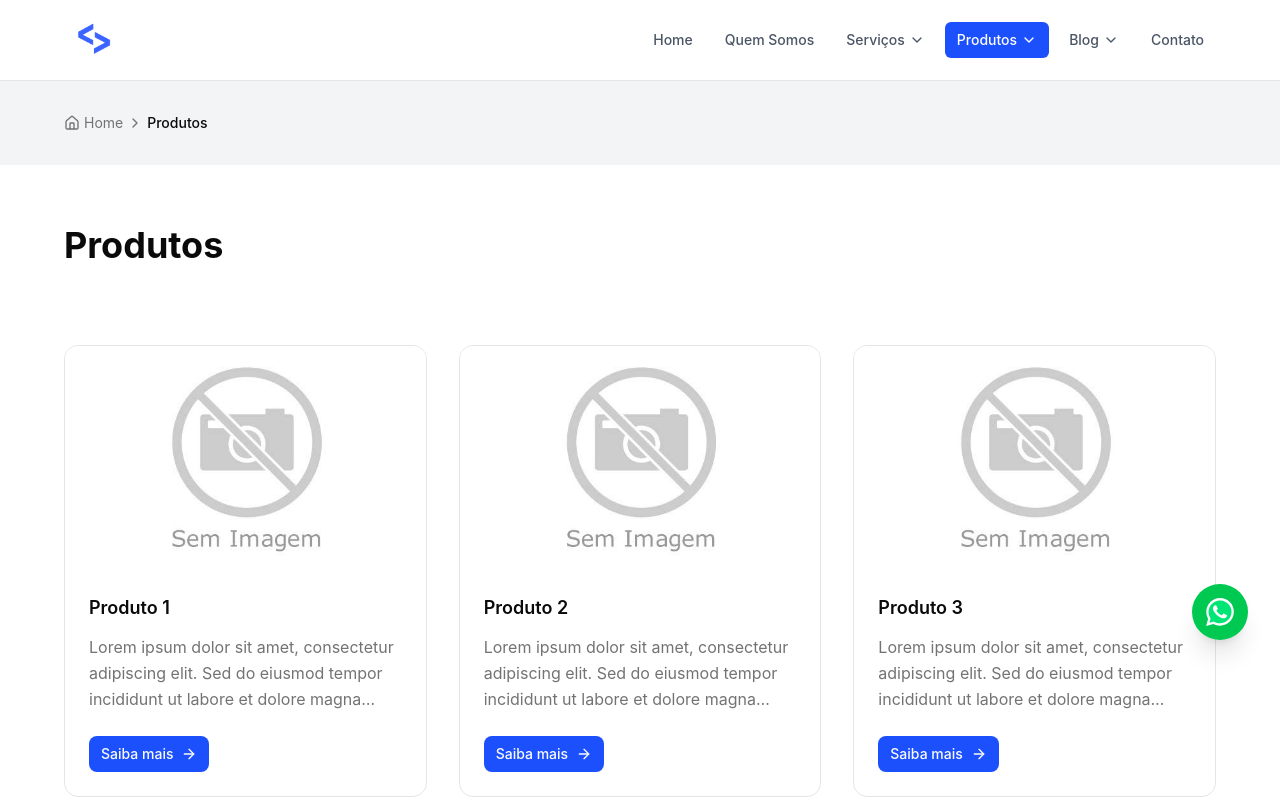
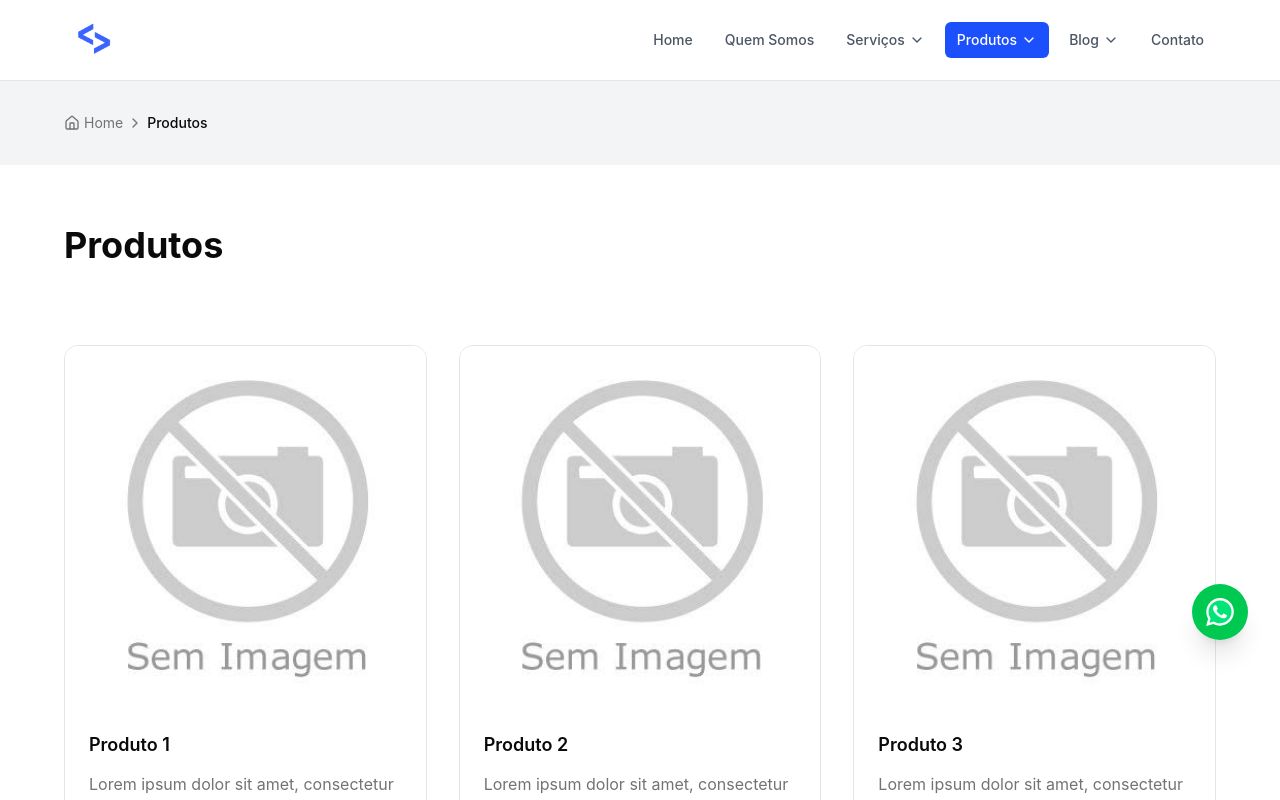
Before and after one commit to Miltonnn/sitebase-next, a Next.js app: page /produtos in a window 1280 px wide. Shown: the top 800 px of the page. Built offline with nearby package versions, Linux system fonts and the light colour scheme.

Commit message:
styles: bgs botao

```diff
--- a/components/catalog/CatalogCard.tsx
+++ b/components/catalog/CatalogCard.tsx
@@ -11,7 +11,7 @@ interface CatalogCardProps {
 export function CatalogCard({ item }: CatalogCardProps) {
   return (
     <div className="group bg-card border border-border rounded-xl overflow-hidden h-full flex flex-col text-left hover:shadow-xl hover:-translate-y-1 hover:border-primary/20 transition-all duration-500">
-      <div className="relative aspect-[564/350] overflow-hidden">
+      <div className="relative aspect-[2/2] overflow-hidden">
         <Image
           src={item.image}
           alt={item.name}
@@ -30,7 +30,7 @@ export function CatalogCard({ item }: CatalogCardProps) {
 
         <Button
           asChild
-          className="mt-auto"
+          className="mt-auto h-[44px] w-[50%] rounded-[4px]"
           title={`Saiba mais sobre ${item.name}`}
         >
           <Link href={item.href}>
--- a/components/catalog/CatalogSection.tsx
+++ b/components/catalog/CatalogSection.tsx
@@ -38,7 +38,11 @@ export function CatalogSection({
         </CatalogCarousel>
 
         <div className="flex justify-center mt-9">
-          <Button asChild size="lg" className="p-7 text-lg">
+          <Button
+            asChild
+            size="lg"
+            className="p-7 text-lg bg-linear-to-r from-gray-950 to-gray-800 hover:opacity-90 transition-opacity"
+          >
             <Link href={allHref} title={eyebrow}>
               {allLabel}
               <ArrowRight className="ml-2" size={20} />
```
